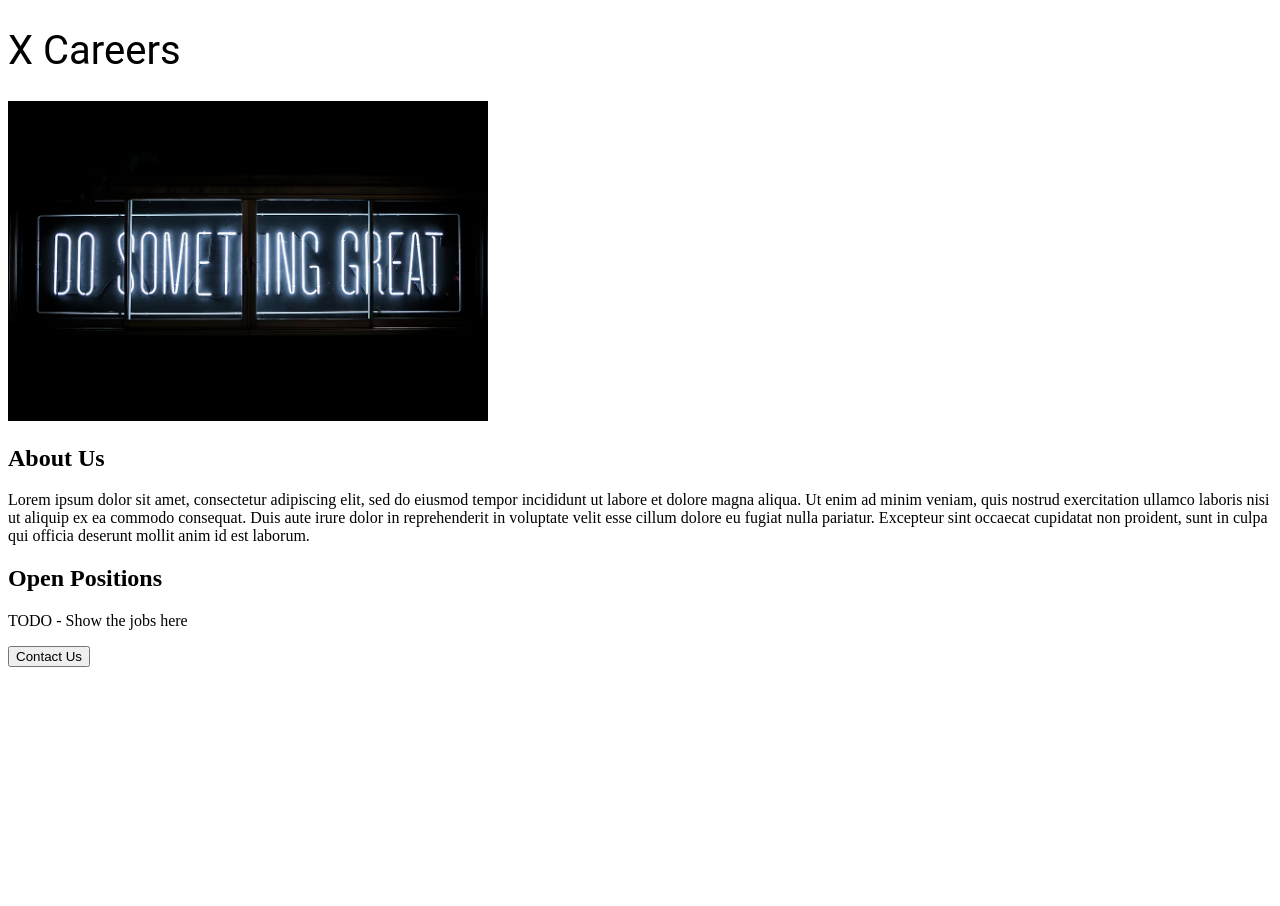
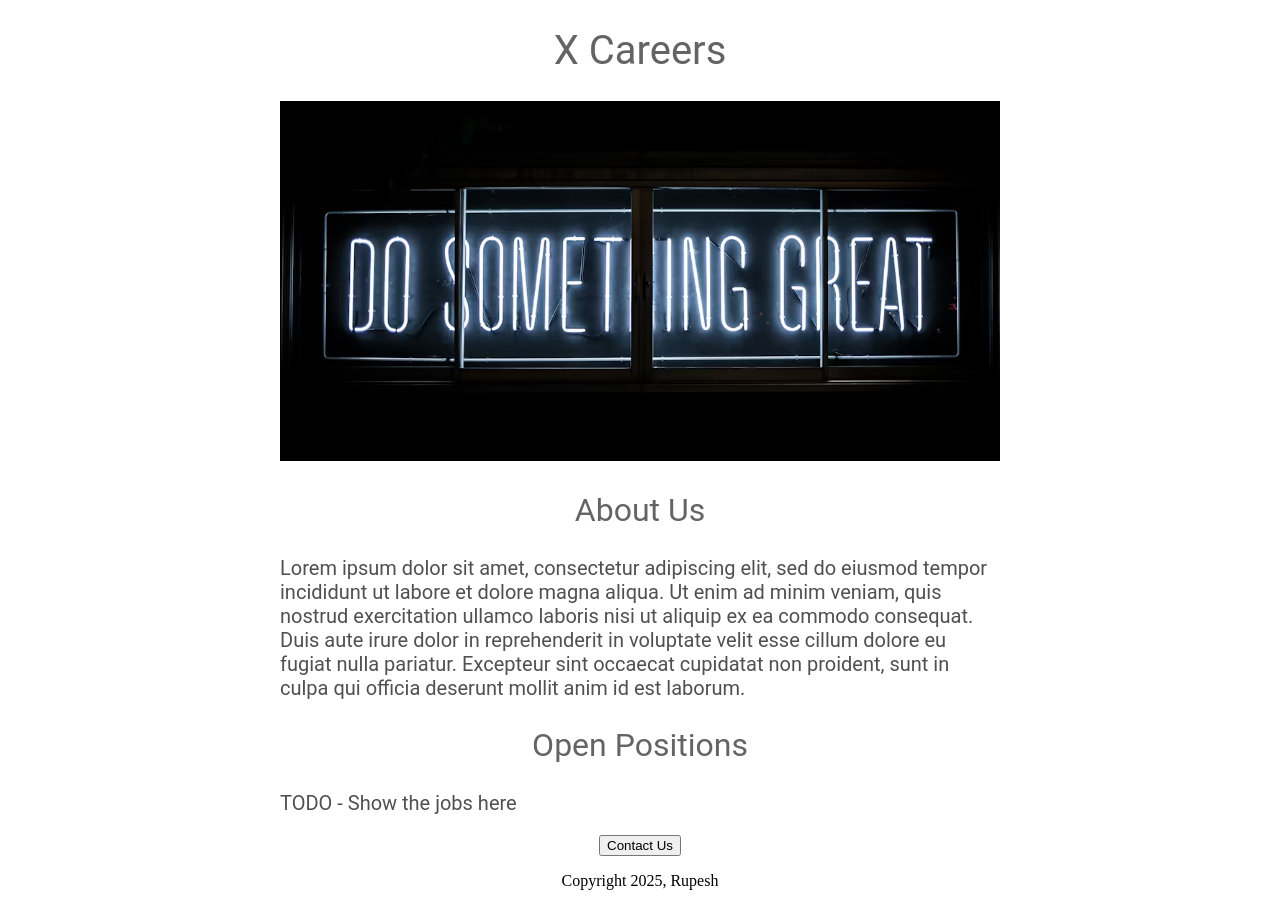
Before and after one commit to Mr-Rupesh/Flask-With-Dynamic-Database, a Flask app: page / in a window 1280 px wide. Before the commit the page ends 667 px from the top, so only its background shows below. Run offline with Flask 3, Linux system fonts and the light colour scheme.

Commit message:
Styling with CSS

```diff
--- a/templates/home.html
+++ b/templates/home.html
@@ -8,22 +8,51 @@
             font-size: 40px;
             font-family: roboto;
             font-weight: normal;
-            color: black;
+            color: #646464;
+            text-align: center;
         }
+        #banner {
+            width: 100%;
+            height: 360px;
+            object-fit: cover;
+        }
+        h2 {
+            font-size: 32px;
+            font-family: roboto;
+            font-weight: normal;
+            color: #646464;
+            text-align: center;
+        }
+        .bodytext {
+            font-size: 20px;
+            font-family: roboto;
+            font-weight: normal;
+            color: rgb(80, 80, 80);
+
+        }
+        #container {
+            max-width: 720px;
+            margin: 0 auto;
+        }
+
     </style>
 </head>
 <body>
+    <div id="container">
         <h1>X Careers</h1>
 
-    <img src="../static/banner.png" height="320" alt="rr">
+        <img id="banner" src="../static/banner.png" height="320" alt="rr">
         <h2>About Us</h2>
-    <p>
+        <p class = "bodytext">
             Lorem ipsum dolor sit amet, consectetur adipiscing elit, sed do eiusmod tempor incididunt ut labore et dolore magna aliqua. Ut enim ad minim veniam, quis nostrud exercitation ullamco laboris nisi ut aliquip ex ea commodo consequat. Duis aute irure dolor in reprehenderit in voluptate velit esse cillum dolore eu fugiat nulla pariatur. Excepteur sint occaecat cupidatat non proident, sunt in culpa qui officia deserunt mollit anim id est laborum.
         </p>
 
         <h2>Open Positions</h2>
-    <p>TODO - Show the jobs here</p>
+        <p class="bodytext">TODO - Show the jobs here</p>
+        <div style="text-align: center">
             <button>Contact Us</button>
-
+            <p>Copyright 2025, Rupesh</p>
+        </div>
+    </div>
 </body>
 </html>
```
Lines whose indentation alone changed are shown as unchanged.
